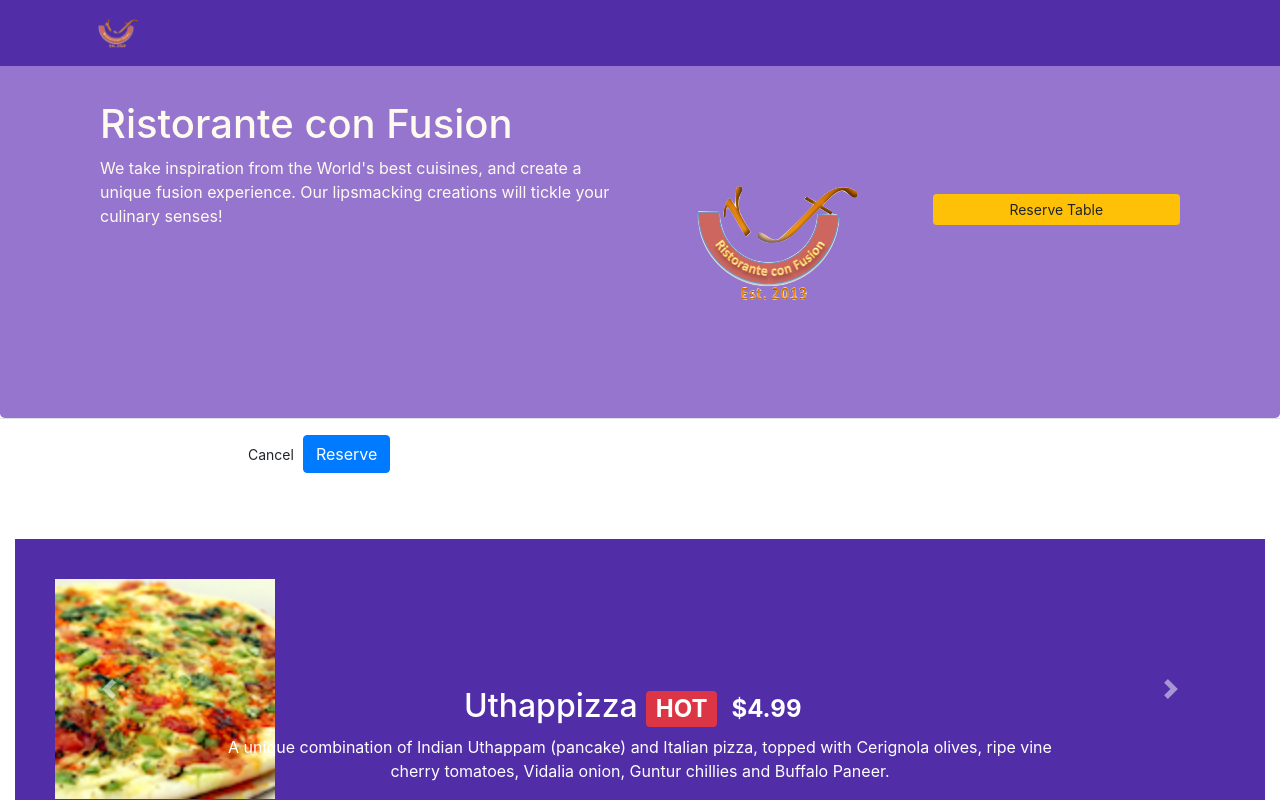
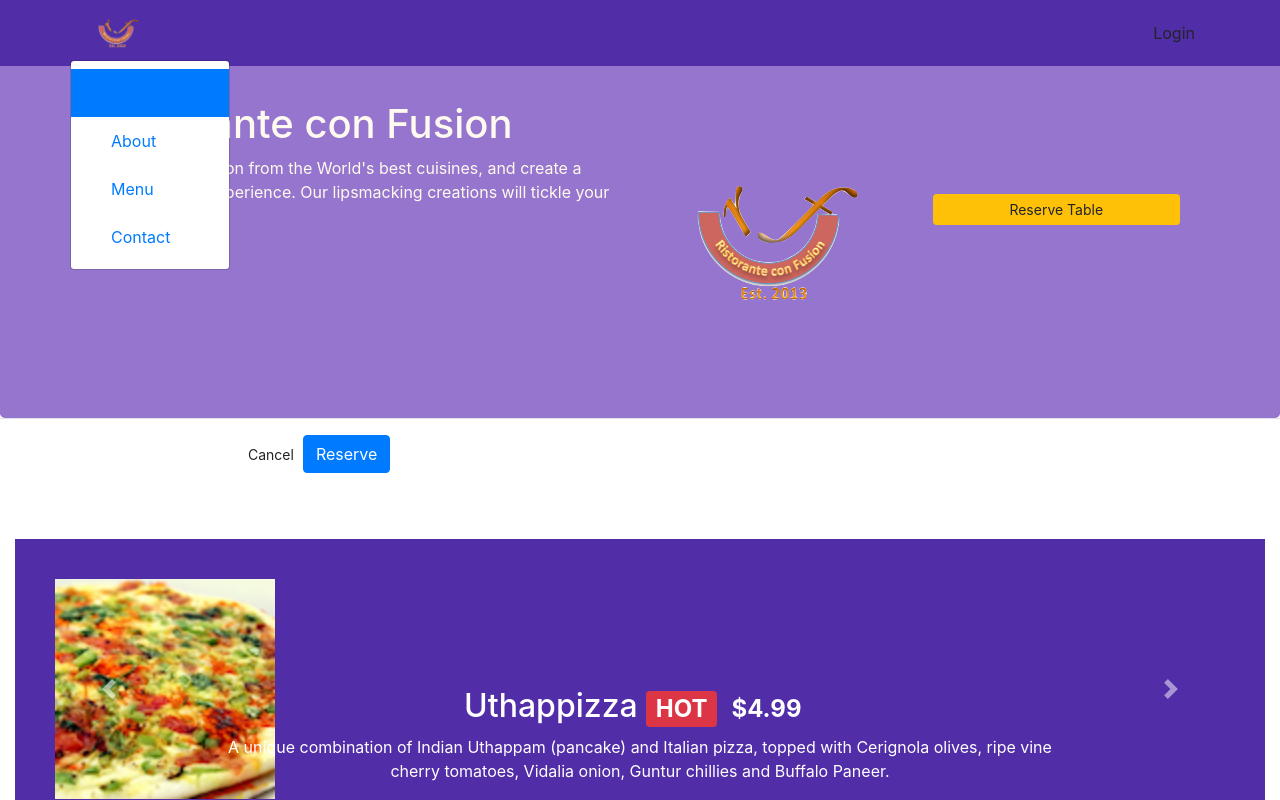
Before and after one commit to luesoad/restaurant-website, an Angular app: page /home in a window 1280 px wide. Both pictures are taken after a click on the button 126 px from the left and 33 px from the top of the page. Shown: the top 800 px of the page. Built offline with nearby package versions, Linux system fonts and the light colour scheme.

Commit message:
add dropdown menu to nav

```diff
--- a/src/app/app.module.ts
+++ b/src/app/app.module.ts
@@ -1,7 +1,7 @@
 import { BrowserModule } from '@angular/platform-browser';
 import { NgModule } from '@angular/core';
 import { FormsModule } from '@angular/forms';
-/*import { HttpClientModule } from '@angular/common/http';*/
+import { HttpClientModule } from '@angular/common/http';
 import { NgbModule } from '@ng-bootstrap/ng-bootstrap';
 import { AppRoutingModule } from './app-routing.module';
 import { AppComponent } from './app.component';
@@ -24,7 +24,7 @@ import { HeaderComponent } from './components/header/header.component';
     BrowserModule,
     FormsModule,
     NgbModule,
-    /*HttpClientModule,*/
+    HttpClientModule,
     AppRoutingModule,
   ],
   providers: [],
--- a/src/app/components/header/header.component.html
+++ b/src/app/components/header/header.component.html
@@ -1,24 +1,24 @@
 <nav class="navbar navbar-inverse navbar-toggleable-sm fixed-top">
-  <div class="container">
-      <button class="navbar-toggler" type="button" data-toggle="collapse" data-target="#Navbar">
-          <a class="navbar-brand" routerLink="/home">
+  <div class="container" ngbDropdown>
+    <button class="navbar-toggler" type="button">
+      <a class="navbar-brand" routerLink="/home" ngbDropdownToggle>
         <img src="assets/img/logo.png" alt="Logo" height="30" width="41">
       </a>
     </button>
-      <div class="collapse navbar-collapse" id="Navbar">
-          <ul class="navbar-nav mr-auto">
-              <li class="nav-item active">
+
+    <ul class="dropdown-menu navbar-collapse" ngbDropdownMenu>
+      <li class="nav-item active" ngbDropdownItem>
         <a class="nav-link" routerLink="/home">
           <span class="fa fa-home fa-lg"></span> Home</a>
       </li>
-              <li class="nav-item">
+      <li class="nav-item" ngbDropdownItem>
         <a class="nav-link" routerLink="/about"> About</a>
       </li>
-              <li class="nav-item">
+      <li class="nav-item" ngbDropdownItem>
         <a class="nav-link" routerLink="/menu">
           <span class="fa fa-list fa-lg"></span> Menu</a>
       </li>
-              <li class="nav-item">
+      <li class="nav-item" ngbDropdownItem>
         <a class="nav-link" routerLink="/contact">
           <span class="fa fa-address-card fa-lg"></span> Contact</a>
       </li>
@@ -27,7 +27,6 @@
       <a data-toggle="modal" data-target="#loginModal">
         <span class="fa fa-sign-in"></span> Login</a>
     </span>
-      </div>
   </div>
 </nav>
 
@@ -42,11 +41,13 @@
         <form class="form-inline">
           <div class="form-group">
             <label class="sr-only" for="exampleInputEmail3">Email address</label>
-                            <input type="email" class="form-control form-control-sm mr-1" id="exampleInputEmail3" placeholder="Enter email">
+            <input type="email" class="form-control form-control-sm mr-1" id="exampleInputEmail3"
+                   placeholder="Enter email">
           </div>
           <div class="form-group">
             <label class="sr-only" for="exampleInputPassword3">Password</label>
-                            <input type="password" class="form-control form-control-sm mr-1" id="exampleInputPassword3" placeholder="Password">
+            <input type="password" class="form-control form-control-sm mr-1" id="exampleInputPassword3"
+                   placeholder="Password">
           </div>
           <div class="form-check">
             <label class="form-check-label">
--- a/src/app/components/header/header.component.scss
+++ b/src/app/components/header/header.component.scss
@@ -5,3 +5,7 @@
 .nav-collapse .li {
     list-style-type: none;
 }
+
+.dropdown-toggle::after {
+  display: none;
+}
--- a/src/tsconfig.json
+++ b/src/tsconfig.json
@@ -1,6 +1,6 @@
 {
   "compilerOptions": {
-    "baseUrl": "",
+    "baseUrl": "./src",
     "declaration": false,
     "emitDecoratorMetadata": true,
     "experimentalDecorators": true,
```
Lines whose indentation alone changed are shown as unchanged.
